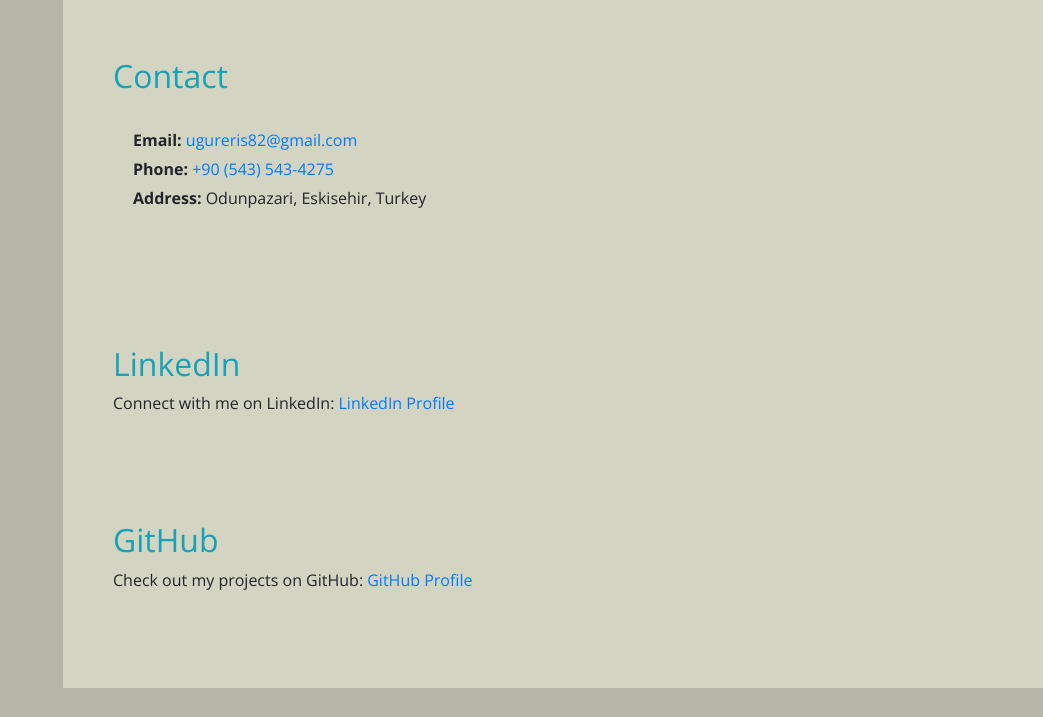
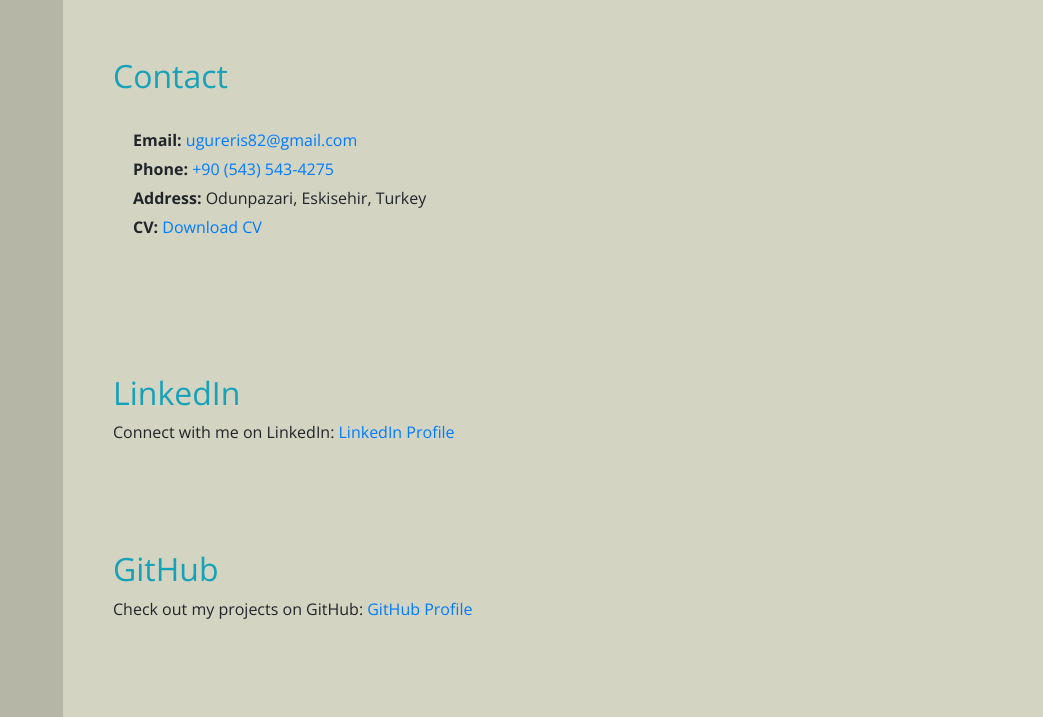
Before and after one commit to ugureris/ugureris.github.io, a plain HTML site: page index.html in a window 1280 px wide. Shown: the part 2524-3241 px from the top of the page, without its empty margins (237-1280 px from the left). Before the commit the page ends 3212 px from the top, so only its background shows below. Drawn offline with nearby package versions, Linux system fonts and the light colour scheme.

Commit message:
added cv

```diff
--- a/index.html
+++ b/index.html
@@ -366,6 +366,7 @@
             <a href="tel:+905435434275">+90 (543) 543-4275</a>
           </p>
           <p><strong>Address:</strong> Odunpazari, Eskisehir, Turkey</p>
+          <p><strong>CV:</strong><a href="UGUR ERIS CV (2).pdf" download> Download CV</a></p>
         </div>
       </section>
       <section id="linkedin">
```
Also changed, not shown: 1 other file.
